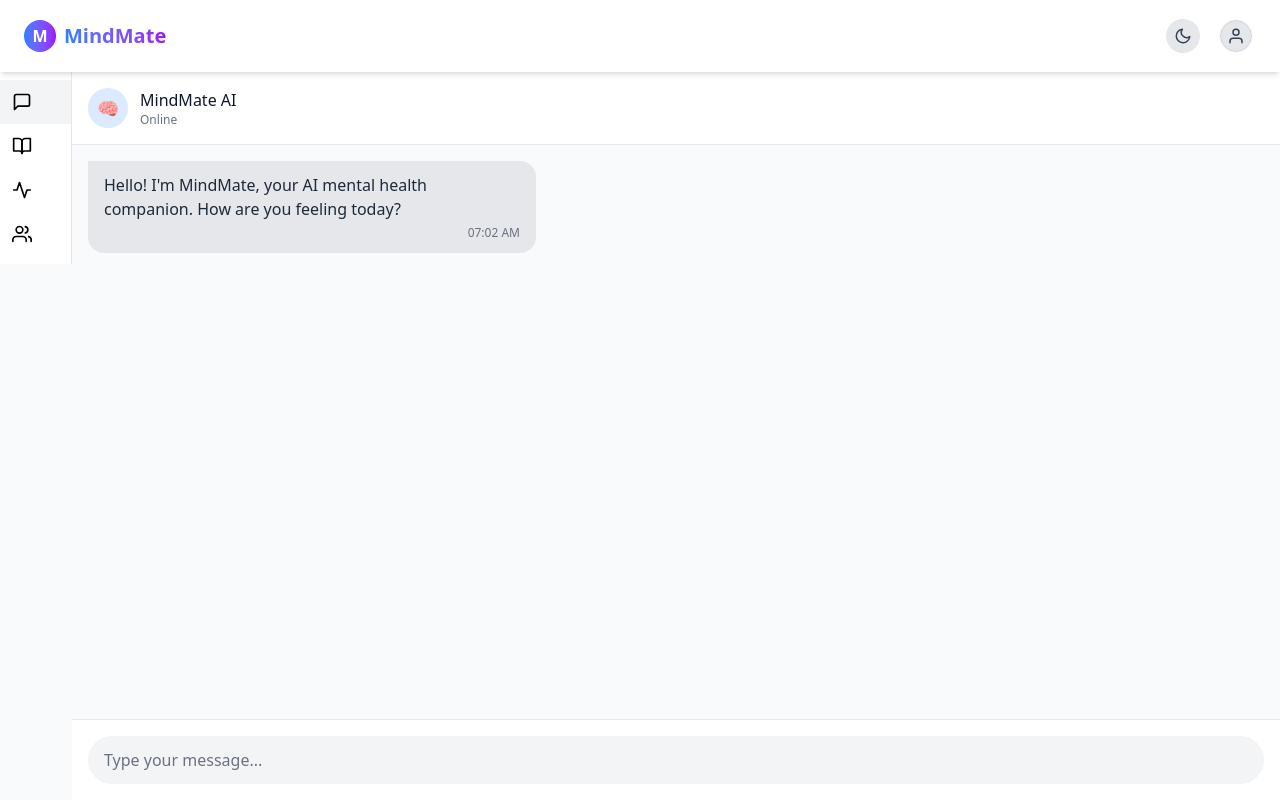
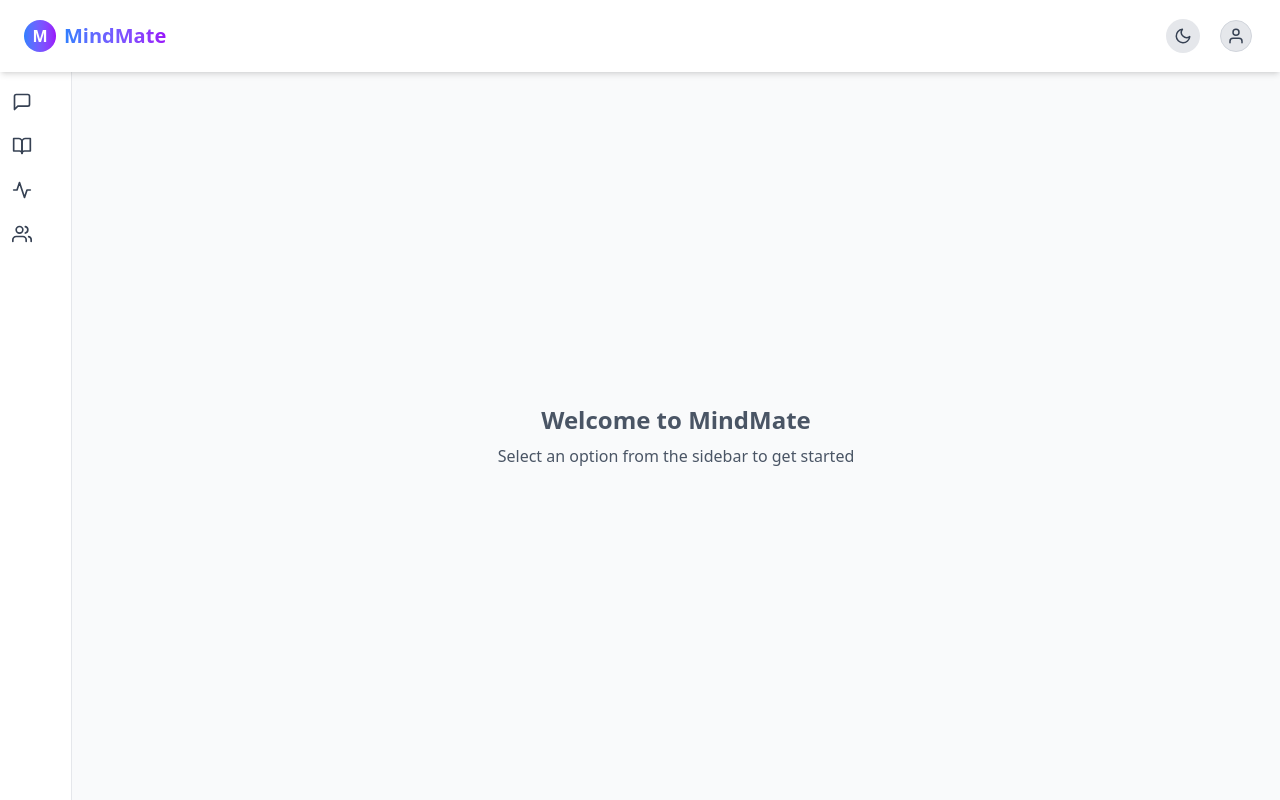
Before and after one commit to Jawad-Ahsan/frontend, a React app: page /home in a window 1280 px wide. Built offline with nearby package versions, Linux system fonts and the light colour scheme; the HTML template or start-up script is replaced by a standard one.

Commit message:
git commit -m "Improve layout styling in MainLayout and Sidebar"

```diff
--- a/src/components/Home/MainLayout.jsx
+++ b/src/components/Home/MainLayout.jsx
@@ -6,11 +6,12 @@ import Dashboard from "./Dashboard/Dashboard";
 
 const MainLayout = () => {
   const [darkMode, setDarkMode] = useState(false);
-  const [activeTab, setActiveTab] = useState("chat");
+  const [activeTab, setActiveTab] = useState(null);
+  const [sidebarWidth, setSidebarWidth] = useState(72);
 
   return (
     <div
-      className={`min-h-screen flex flex-col ${
+      className={`h-screen flex flex-col ${
         darkMode ? "bg-gray-900" : "bg-gray-50"
       }`}
     >
@@ -21,22 +22,46 @@ const MainLayout = () => {
           darkMode={darkMode}
           activeTab={activeTab}
           setActiveTab={setActiveTab}
+          onHoverChange={(isHovered) => setSidebarWidth(isHovered ? 240 : 72)}
         />
 
-        <div className="flex-1 overflow-auto">
+        <motion.div
+          className="flex-1 overflow-auto"
+          style={{ width: `calc(100% - ${sidebarWidth}px)` }}
+          initial={false}
+          animate={{ width: `calc(100% - ${sidebarWidth}px)` }}
+          transition={{ type: "spring", stiffness: 160, damping: 20 }}
+        >
           <AnimatePresence mode="wait">
             <motion.div
-              key={activeTab}
+              key={activeTab || "default"}
               initial={{ opacity: 0 }}
               animate={{ opacity: 1 }}
               exit={{ opacity: 0 }}
               transition={{ duration: 0.2 }}
               className="h-full"
             >
-              <Dashboard darkMode={darkMode} activeTab={activeTab} />
+              {activeTab ? (
+                <Dashboard darkMode={darkMode} activeTab={activeTab} />
+              ) : (
+                <div
+                  className={`h-full flex items-center justify-center ${
+                    darkMode
+                      ? "bg-gray-900 text-gray-400"
+                      : "bg-gray-50 text-gray-600"
+                  }`}
+                >
+                  <div className="text-center">
+                    <h2 className="text-2xl font-semibold mb-2">
+                      Welcome to MindMate
+                    </h2>
+                    <p>Select an option from the sidebar to get started</p>
+                  </div>
+                </div>
+              )}
             </motion.div>
           </AnimatePresence>
-        </div>
+        </motion.div>
       </div>
     </div>
   );
--- a/src/components/Home/Navigation/Sidebar.jsx
+++ b/src/components/Home/Navigation/Sidebar.jsx
@@ -2,7 +2,7 @@ import { useState } from "react";
 import { motion } from "framer-motion";
 import { MessageSquare, BookOpen, Activity, Users } from "react-feather";
 
-const Sidebar = ({ darkMode, activeTab, setActiveTab }) => {
+const Sidebar = ({ darkMode, activeTab, setActiveTab, onHoverChange }) => {
   const [hovered, setHovered] = useState(false);
 
   const tabs = [
@@ -19,8 +19,14 @@ const Sidebar = ({ darkMode, activeTab, setActiveTab }) => {
       initial={{ width: "72px" }}
       animate={{ width: isCollapsed ? 72 : 240 }}
       transition={{ type: "spring", stiffness: 160, damping: 20 }}
-      onMouseEnter={() => setHovered(true)}
-      onMouseLeave={() => setHovered(false)}
+      onMouseEnter={() => {
+        setHovered(true);
+        onHoverChange?.(true);
+      }}
+      onMouseLeave={() => {
+        setHovered(false);
+        onHoverChange?.(false);
+      }}
       className={`h-full flex flex-col ${
         darkMode ? "bg-gray-800" : "bg-white"
       } border-r ${darkMode ? "border-gray-700" : "border-gray-200"}`}
@@ -37,10 +43,10 @@ const Sidebar = ({ darkMode, activeTab, setActiveTab }) => {
             className={`flex items-center w-full p-3 ${
               activeTab === tab.id
                 ? darkMode
-                  ? "bg-gray-700"
-                  : "bg-gray-100"
+                  ? "bg-gray-700 text-gray-100"
+                  : "bg-gray-100 text-gray-800"
                 : ""
-            }`}
+            } ${darkMode ? "text-gray-200" : "text-gray-700"}`}
             onClick={() => setActiveTab(tab.id)}
           >
             <div className="flex-shrink-0">{tab.icon}</div>
```
